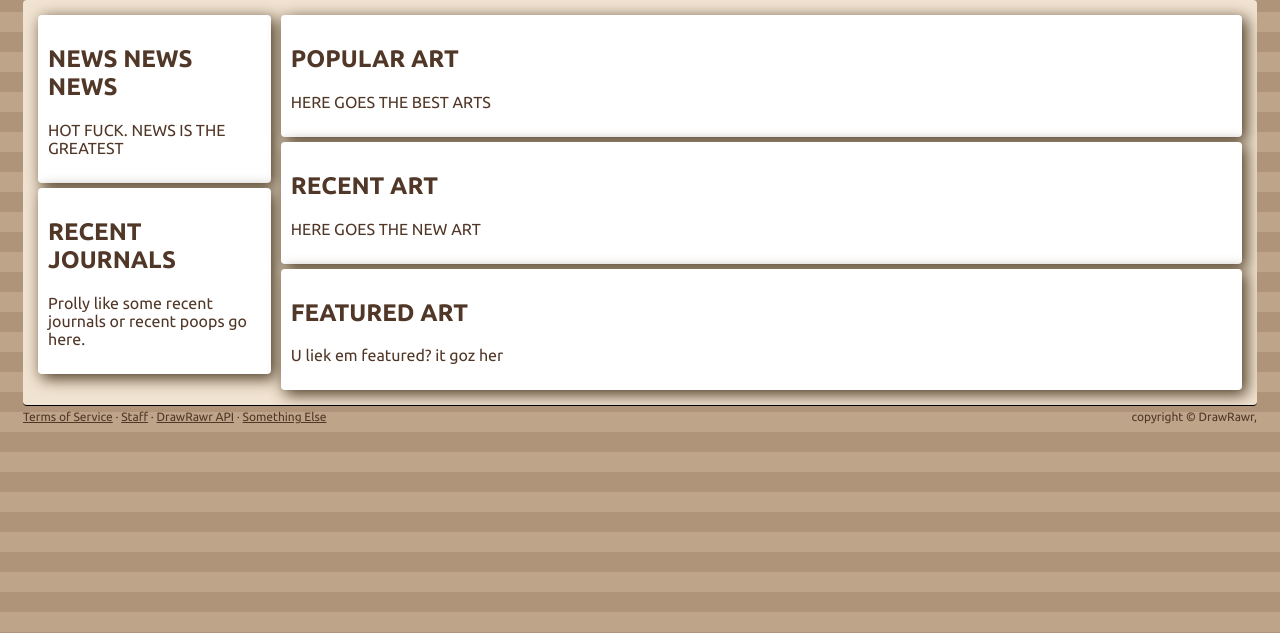
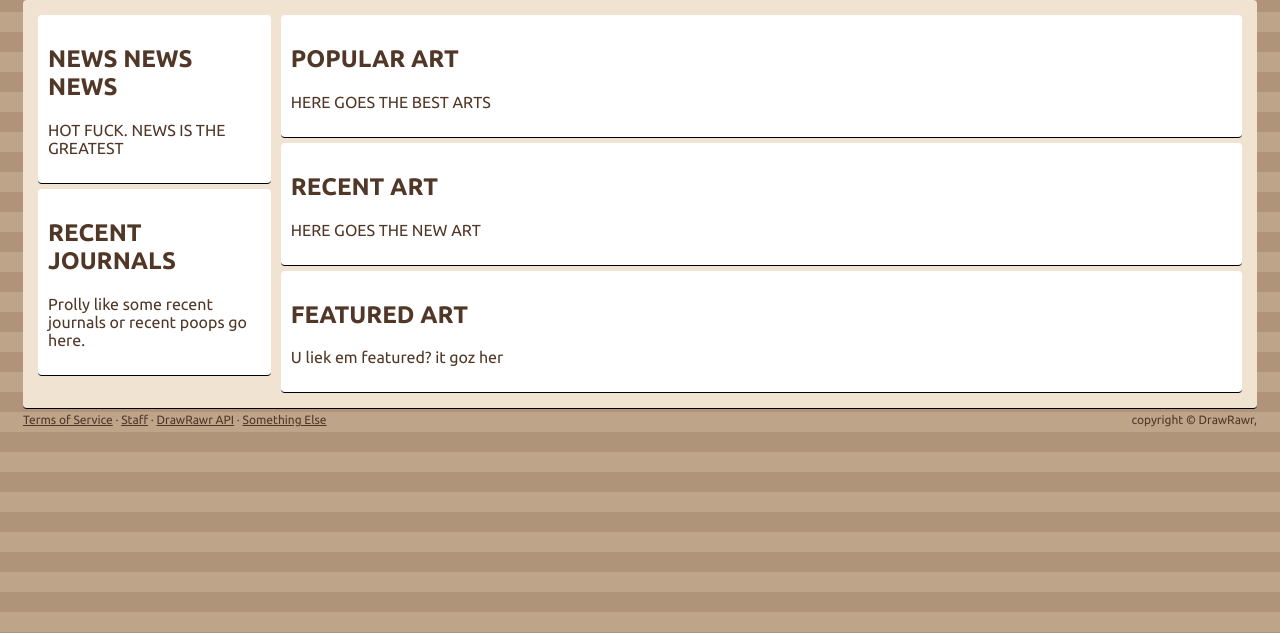
Before and after one commit to Lambdanaut/Drawrawr, a PHP site: page / in a window 1280 px wide. Shown: the part 68-701 px from the top of the page. Run offline with PHP 8.4, Linux system fonts and the light colour scheme; some libraries are stand-ins or nearby versions.

Commit message:
Removed shadows for border-bottoms

```diff
--- a/css/mainstyles.css
+++ b/css/mainstyles.css
@@ -106,12 +106,10 @@ a:active {color: #00FF00;}
 	margin: 5px;
 	padding: 10px;
 
+	border-bottom: 1px solid #000000;
         -webkit-border-radius: 4px;
         -moz-border-radius: 4px;
         border-radius: 4px;
-        -webkit-box-shadow: 4px 4px 15px 1px #514029;
-        -moz-box-shadow: 4px 4px 15px 1px #514029;
-        box-shadow: 4px 4px 15px 1px #514029;
 }
 
 .roundBox {
--- a/index.html
+++ b/index.php
@@ -28,6 +28,13 @@
 		width: 20%;
 	}
 	</style>
+
+	<?php
+		$con = mysql_connect('localhost','root') or die (mysql_error()) ;
+		mysql_select_db("DrawRawr", $con) or die (mysql_error());
+		mysql_query("insert into users (username) values ('niggers')") or die (mysql_error());
+		mysql_close($con);
+	?>
 
 </head>
 
```
